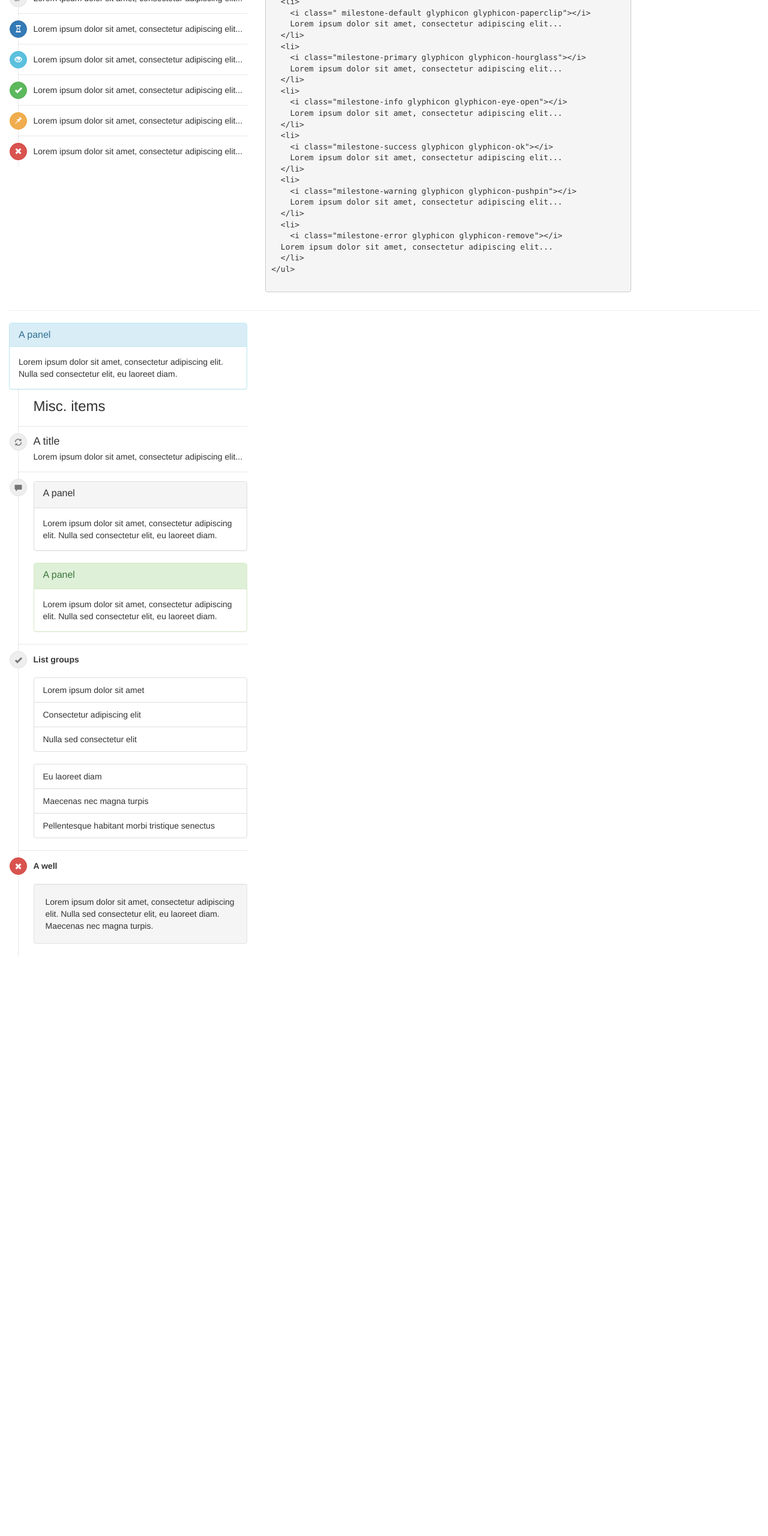
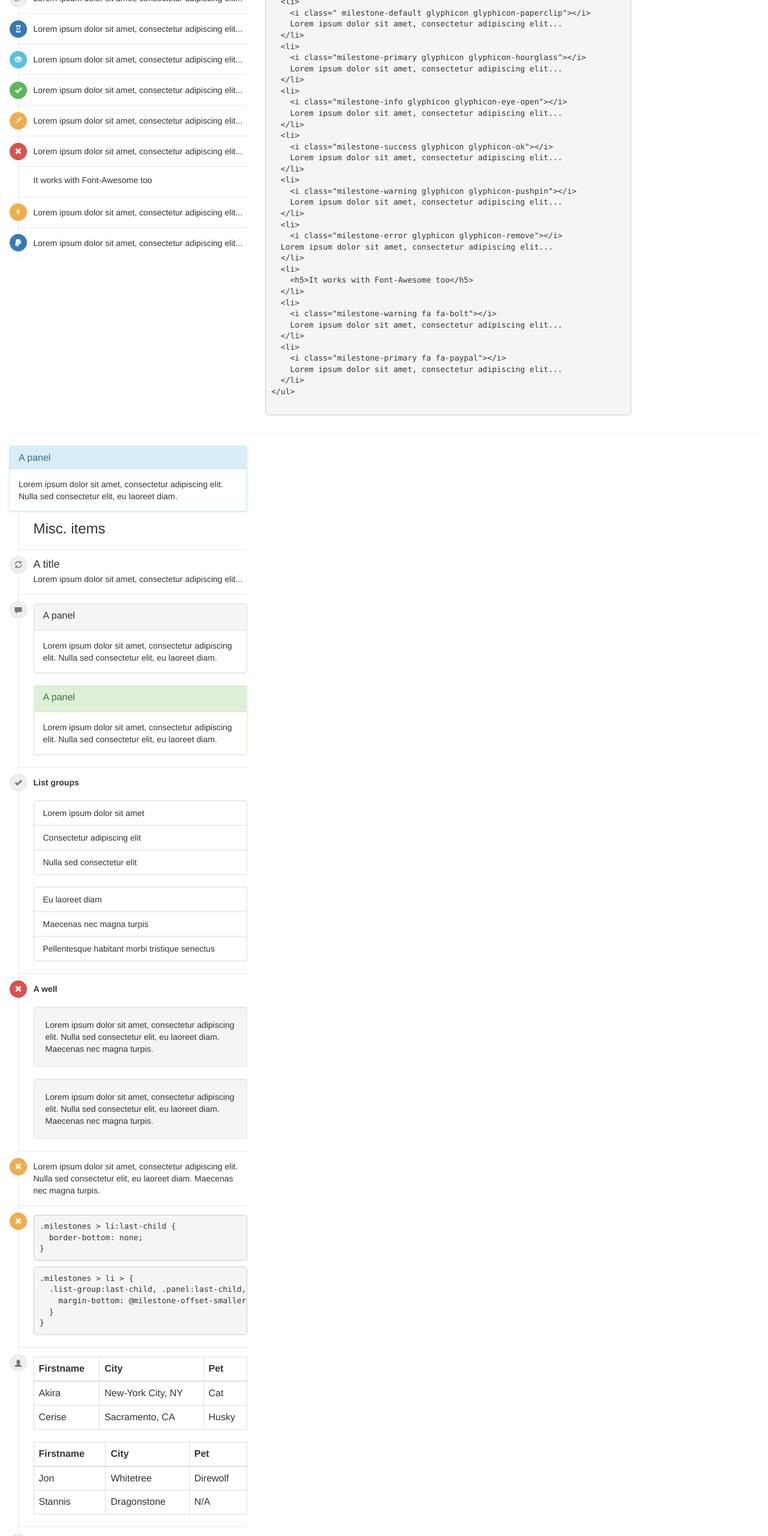
Before and after one commit to alexjab/bootstrap-milestones, a website: page examples/milestones.html in a window 1280 px wide. Shown: the part 240-2800 px from the top of the page at 60% size. Before the commit the page ends 1843 px from the top, so only its background shows below. Drawn offline with nearby package versions, Linux system fonts and the light colour scheme.

Commit message:
add more supported components, update examples

```diff
--- a/bootstrap-milestones.less
+++ b/bootstrap-milestones.less
@@ -23,22 +23,27 @@
   border-bottom: 2px solid lightgrey;
 }
 
-.milestones > li > .glyphicon {
-  margin-left: -(@milestone-offset-larger + (@milestone-icon-width - 2)/2 + 1);
-  margin-top: -@milestone-offset-smaller;
-  float:left;
-  position: relative;
-  border-radius: @milestone-icon-width/2;
-  padding: @milestone-icon-padding;
-  font-size: @milestone-icon-font-size;
-}
-
 .milestones > li {
   border-left: 1px dotted lightgrey;
   border-bottom: 1px dotted lightgrey;
   padding-top: @milestone-offset;
   padding-bottom: @milestone-offset;
   padding-left: @milestone-offset-larger;
+  min-height: 2*@milestone-offset-larger;
+}
+
+.milestones > li > {
+  .fa, .glyphicon {
+    margin-left: -(@milestone-offset-larger + (@milestone-icon-width - 2)/2 + 1);
+    margin-top: -@milestone-offset-smaller;
+    float:left;
+    position: relative;
+    border-radius: @milestone-icon-width/2;
+    padding: @milestone-icon-padding;
+    font-size: @milestone-icon-font-size;
+    min-width: @milestone-icon-width;
+    text-align: center;
+  }
 }
 
 .milestones > li:last-child {
@@ -46,7 +51,14 @@
 }
 
 .milestones > li > {
-  .list-group:last-child, .panel:last-child, .well:last-child {
+  .list-group:last-child,
+  .panel:last-child,
+  .well:last-child,
+  .table:last-child,
+  .alert:last-child,
+  .progress:last-child,
+  pre:last-child
+  {
     margin-bottom: @milestone-offset-smaller;
   }
 }
--- a/examples/milestones.html
+++ b/examples/milestones.html
@@ -1,6 +1,7 @@
 <html>
   <head>
     <link rel="stylesheet" href="../bower_components/bootstrap/dist/css/bootstrap.min.css">
+    <link rel="stylesheet" href="http://maxcdn.bootstrapcdn.com/font-awesome/4.3.0/css/font-awesome.min.css">
     <link rel="stylesheet" href="../dist/bootstrap-milestones.min.css">
   </head>
   <body>
@@ -41,7 +42,18 @@
             </li>
             <li>
               <i class="milestone-error glyphicon glyphicon-remove"></i>
-            Lorem ipsum dolor sit amet, consectetur adipiscing elit...
+              Lorem ipsum dolor sit amet, consectetur adipiscing elit...
+            </li>
+            <li>
+              <h5>It works with Font-Awesome too</h5>
+            </li>
+            <li>
+              <i class="milestone-warning fa fa-bolt"></i>
+              Lorem ipsum dolor sit amet, consectetur adipiscing elit...
+            </li>
+            <li>
+              <i class="milestone-primary fa fa-paypal"></i>
+              Lorem ipsum dolor sit amet, consectetur adipiscing elit...
             </li>
           </ul>
         </div>
@@ -75,6 +87,17 @@
     &lt;i class="milestone-error glyphicon glyphicon-remove"&gt;&lt;/i&gt;
   Lorem ipsum dolor sit amet, consectetur adipiscing elit...
   &lt;/li&gt;
+  &lt;li&gt;
+    &lt;h5&gt;It works with Font-Awesome too&lt;/h5&gt;
+  &lt;/li&gt;
+  &lt;li&gt;
+    &lt;i class="milestone-warning fa fa-bolt"&gt;&lt;/i&gt;
+    Lorem ipsum dolor sit amet, consectetur adipiscing elit...
+  &lt;/li&gt;
+  &lt;li&gt;
+    &lt;i class="milestone-primary fa fa-paypal"&gt;&lt;/i&gt;
+    Lorem ipsum dolor sit amet, consectetur adipiscing elit...
+  &lt;/li&gt;
 &lt;/ul&gt;
           </pre>
         </div>
@@ -93,7 +116,7 @@
               Lorem ipsum dolor sit amet, consectetur adipiscing elit. Nulla sed consectetur elit, eu laoreet diam.
             </div>
           </div>
-          <ul class="milestones">
+          <ul class="milestones milestones-bordered-bottom">
             <li>
               <h3>Misc. items</h3>
             </li>
@@ -146,6 +169,61 @@
               <div class="well">
                 Lorem ipsum dolor sit amet, consectetur adipiscing elit. Nulla sed consectetur elit, eu laoreet diam. Maecenas nec magna turpis.
               </div>
+              <div class="well">
+                Lorem ipsum dolor sit amet, consectetur adipiscing elit. Nulla sed consectetur elit, eu laoreet diam. Maecenas nec magna turpis.
+              </div>
+            <li>
+              <i class=" milestone-warning glyphicon glyphicon-remove"></i>
+              Lorem ipsum dolor sit amet, consectetur adipiscing elit. Nulla sed consectetur elit, eu laoreet diam. Maecenas nec magna turpis.
+            </li>
+            <li>
+              <i class=" milestone-warning glyphicon glyphicon-remove"></i>
+              <pre>.milestones > li:last-child {
+  border-bottom: none;
+}</pre>
+              <pre>.milestones > li > {
+  .list-group:last-child, .panel:last-child, .well:last-child {
+    margin-bottom: @milestone-offset-smaller;
+  }
+}</pre>
+            </li>
+            <li>
+              <i class="milestone-default glyphicon glyphicon-user"></i>
+              <table class="table table-bordered">
+                <thead>
+                  <tr><th>Firstname</th><th>City</th><th>Pet</th></tr>
+                </thead>
+                <tbody>
+                  <tr><td>Akira</td><td>New-York City, NY</td><td>Cat</td></tr>
+                  <tr><td>Cerise</td><td>Sacramento, CA</td><td>Husky</td></tr>
+                </tbody>
+              </table>
+              <table class="table table-bordered">
+                <thead>
+                  <tr><th>Firstname</th><th>City</th><th>Pet</th></tr>
+                </thead>
+                <tbody>
+                  <tr><td>Jon</td><td>Whitetree</td><td>Direwolf</td></tr>
+                  <tr><td>Stannis</td><td>Dragonstone</td><td>N/A</td></tr>
+                </tbody>
+              </table>
+            </li>
+            <li>
+              <i class="milestone-default glyphicon glyphicon-user"></i>
+              <div class="alert alert-success">Foo bar baz</div>
+              <div class="alert alert-danger">Foo bar baz</div>
+            </li>
+            <li>
+              <div class="progress">
+                <div class="progress-bar progress-bar-success" role="progressbar" aria-valuenow="40" aria-valuemin="0" aria-valuemax="100" style="width: 40%">
+                  <span class="sr-only">40% Complete (success)</span>
+                </div>
+              </div>
+              <div class="progress">
+                <div class="progress-bar progress-bar-info" role="progressbar" aria-valuenow="20" aria-valuemin="0" aria-valuemax="100" style="width: 20%">
+                  <span class="sr-only">20% Complete</span>
+                </div>
+              </div>
             </li>
           </ul>
         </div>
```
Also changed, not shown: examples/tests.html (+1 -1 lines), dist/bootstrap-milestones.css, dist/bootstrap-milestones.min.css.
